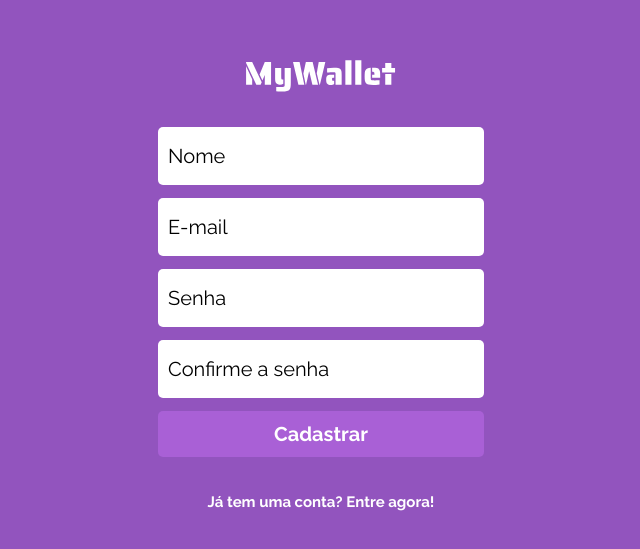
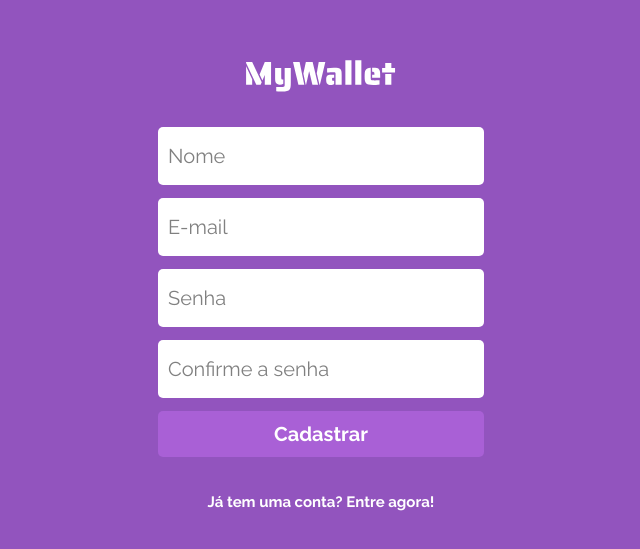
Before and after one commit to jpvoliveira/my-wallet, a React (Create React App) app: page /cadastro in a window 1280 px wide. Shown: the part 119-668 px from the top of the page, without its empty margins (319-959 px from the left). Built offline with nearby package versions, Linux system fonts and the light colour scheme.

Commit message:
registro e login com algumas validações

```diff
--- a/src/components/Login/Index.js
+++ b/src/components/Login/Index.js
@@ -6,20 +6,24 @@ import styled from "styled-components";
 export default function Login() {
   const [email, setEmail] = useState("");
   const [password, setPassword] = useState("");
+  const [invalidData, setInvalidData] = useState(true)
 
   const navigate = useNavigate();
 
   function handleLogin(e) {
     e.preventDefault();
-    navigate("/menu")
 
-    // const promise = axios.post(
-    //   "http://localhost:5000",
-    //   {
-    //     email: email,
-    //     password: password,
-    //   }
-    // );
+    const promise = axios.post("http://localhost:5000/login", {
+      email: email,
+      password: password,
+    });
+    promise.then(() => {
+      navigate("/menu");
+    });
+    promise.catch(()=>{
+      setInvalidData(false)
+      setPassword("")
+    })
   }
 
   return (
@@ -40,6 +44,7 @@ export default function Login() {
           onChange={(e) => setPassword(e.target.value)}
           required
         />
+        {invalidData ? "" : <span>E-mail e/ou senha invalidos!</span>}
         <button type="submit"> Entrar </button>
       </form>
       <Link to="/cadastro">
@@ -50,7 +55,7 @@ export default function Login() {
 }
 
 const Container = styled.div`
-  background-color: #9254BE;
+  background-color: #9254be;
   height: 100vh;
   width: 100vw;
   display: flex;
@@ -81,14 +86,18 @@ const Container = styled.div`
     ::placeholder {
       font-size: 20px;
       line-height: 23px;
-      color: #000000;
+      color: gray;
     }
+  }
+  span {
+  color: black;
+  font-size: 15px;
   }
   button {
     border: none;
     width: 326px;
     height: 46px;
-    background: #A960D6;
+    background: #a960d6;
     border-radius: 5px;
 
     font-weight: bold;
--- a/src/components/Register/Index.js
+++ b/src/components/Register/Index.js
@@ -9,6 +9,7 @@ export default function Register() {
   const [password, setPassword] = useState("");
   const [password2, setPassword2] = useState("");
   const [passwordValidate, setPasswordValidate] = useState(true);
+  const [emailValidate, setEmailValidate] = useState(true);
 
   const navigate = useNavigate();
 
@@ -17,23 +18,28 @@ export default function Register() {
 
     if (password !== password2) {
       setPasswordValidate(false);
+      setPassword("")
+      setPassword2("")
       return;
     }
     setPasswordValidate(true);
-    navigate("/");
 
-    // const promise = axios.post("http://localhost:5000/cadastro", {
-    //   email: email,
-    //   name: name,
-    //   password: password,
-    // });
-    // promise.then((response) => {
-    //   console.log(response);
-    //   navigate("/");
-    // });
-    // promise.catch((error) => {
-    //   alert(error.response.data.message);
-    // });
+    const promise = axios.post("http://localhost:5000/cadastro", {
+      email: email,
+      name: name,
+      password: password,
+    });
+    promise.then((response) => {
+      console.log(response);
+      navigate("/");
+    });
+    promise.catch((error) => {
+      if(error.response.status === 409){
+        setEmailValidate(false)
+        return
+      }
+      alert(error.response.status);
+    });
   }
 
   return (
@@ -68,7 +74,7 @@ export default function Register() {
           onChange={(e) => setPassword2(e.target.value)}
           required
         />
-        {passwordValidate ? "" : <span>Senhas não conferem!</span>}
+        {emailValidate ? passwordValidate ? "" : <span>Senhas não conferem!</span> :<span>E-mail já cadastrado!</span>}
         <button type="submit"> Cadastrar </button>
       </form>
       <Link to="/">
@@ -110,7 +116,7 @@ const Container = styled.div`
     ::placeholder {
       font-size: 20px;
       line-height: 23px;
-      color: #000000;
+      color: gray;
     }
   }
   span {
```
